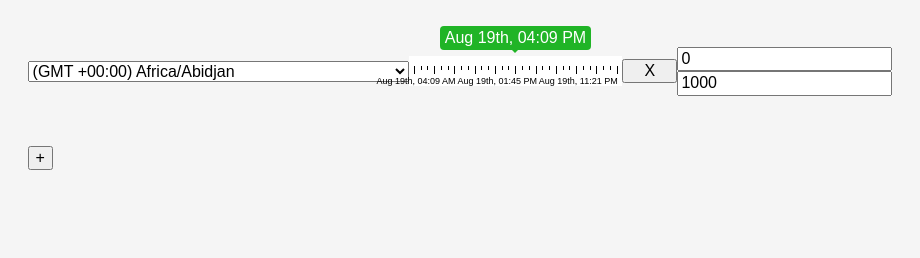
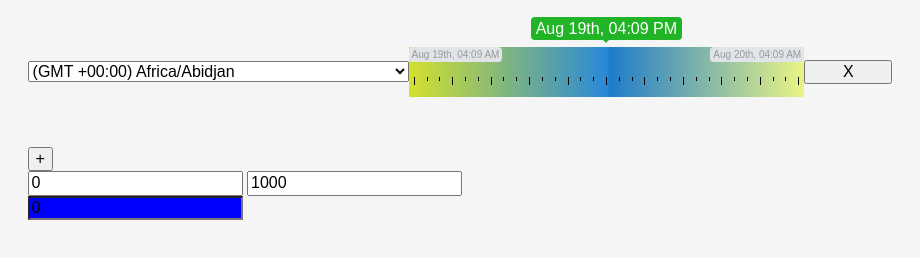
Before and after one commit to jimiswells/time-diff, an Electron app: page index.html in a window 920 px wide. Shown: the part 120-378 px from the top of the page. Drawn offline with nearby package versions, Linux system fonts and the light colour scheme.

Commit message:
added gradient background

```diff
--- a/assets/js/app.js
+++ b/assets/js/app.js
@@ -13,8 +13,7 @@ $('.add-row').click(function () {
     max: +moment().add(12, "hours").format("X"),
     from: +moment.utc().format("X"),
     prettify_enabled:true,
-    grid: true,
-    grid_num: 10,
+    hide_min_max:true,
     onChange: function (data) {
         from = data.from;
         to = data.to;
@@ -53,6 +52,7 @@ $range.ionRangeSlider({
     type: "single",
     min: min,
     max: max,
+    range:100,
     from: +moment.utc().format("X"),
     prettify_enabled:true,
     grid: true,
@@ -129,3 +129,10 @@ $to.on("change", function () {
         //alert(timezone);
     console.log(timezone);
     }
+
+$('.gradient-ranger').on("change", function(){
+    var gradientChange = $(this).val() + '%';
+
+    alert(gradientChange);
+    $('.irs-with-grid').css('background', 'linear-gradient(to right,  #d4e02c 0%,#2989d8 ' + gradientChange +' ,#207cca 51%,#ebf484 100%)');
+      });
--- a/assets/scss/main.scss
+++ b/assets/scss/main.scss
@@ -43,9 +43,21 @@ h1.title {
 }
 
 .irs-with-grid {
-    height: 30px!important;
+    height: 50px!important;
     width:50vw;
     background-color: #fff;
+
+background: #d4e02c; /* Old browsers */
+background: -moz-linear-gradient(left,  #d4e02c 0%, #2989d8 50%, #207cca 51%, #ebf484 100%); /* FF3.6-15 */
+background: -webkit-linear-gradient(left,  #d4e02c 0%,#2989d8 50%,#207cca 51%,#ebf484 100%); /* Chrome10-25,Safari5.1-6 */
+background: linear-gradient(to right,  #d4e02c 0%,#2989d8 50%,#207cca 51%,#ebf484 100%); /* W3C, IE10+, FF16+, Chrome26+, Opera12+, Safari7+ */
+filter: progid:DXImageTransform.Microsoft.gradient( startColorstr='#d4e02c', endColorstr='#ebf484',GradientType=1 ); /* IE6-9 */
+;
+}
+
+
+.gradient-ranger {
+    background-color:blue;
 }
 
 .irs-from, .irs-to, .irs-single {
@@ -53,5 +65,8 @@ h1.title {
     top:-30px !important;
 }
 
+.irs-grid-text {
+display:none;}
+
 
 @import '_typography'
--- a/index.html
+++ b/index.html
@@ -33,15 +33,17 @@
                  <input type="text" id="default0" name="example_name" value="" />
 
             <button class="remove">X</button>
-            <div class="extra-controls">
-    <input type="text" maxlength="4" value="0" class="inp js-from" />
-    <input type="text" maxlength="4" value="1000" class="inp js-to" />
-</div>
+
         </div>
     </section>
     <button class="add-row">+</button>
 
-    <div class="moment"></div>
+    <div class="extra-controls">
+    <input type="text" maxlength="4" value="0" class="inp js-from" />
+    <input type="text" maxlength="4" value="1000" class="inp js-to" />
+</div>
+
+<input type="text" maxlength="4" value="0" class="gradient-ranger" />
 
 </body>
 
```
Also changed, not shown: assets/css/main.css.
